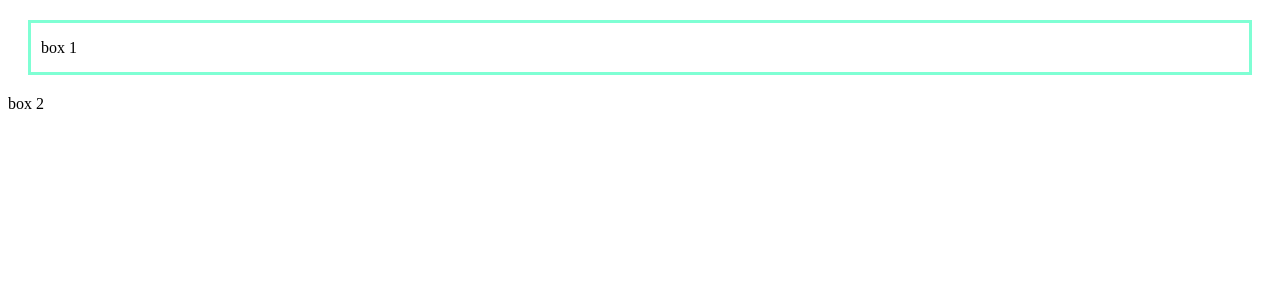
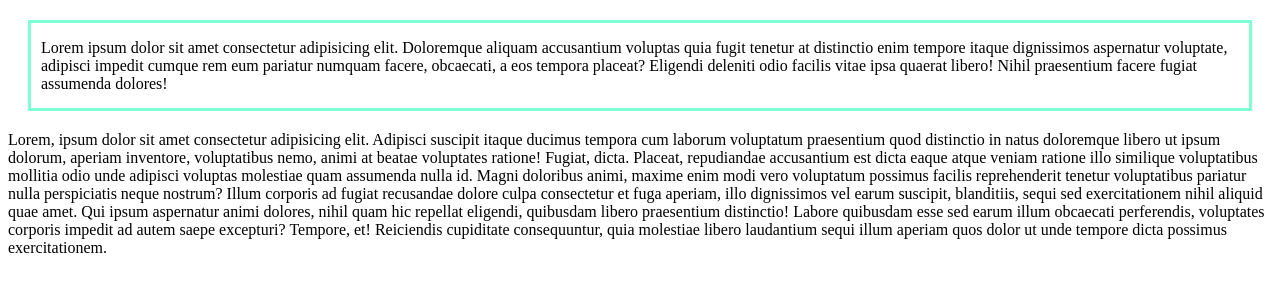
Before and after one commit to lizzizarandia/display-html, a plain HTML site: page box.html in a window 1280 px wide. Drawn offline with Linux system fonts and the light colour scheme.

Commit message:
box file updated

```diff
--- a/box.html
+++ b/box.html
@@ -7,8 +7,32 @@
     <link rel="stylesheet" href="./css/box.css" />
   </head>
   <body>
-    <div id="one">box 1</div>
-    <div id="two">box 2</div>
+    <div id="one">
+      Lorem ipsum dolor sit amet consectetur adipisicing elit. Doloremque
+      aliquam accusantium voluptas quia fugit tenetur at distinctio enim tempore
+      itaque dignissimos aspernatur voluptate, adipisci impedit cumque rem eum
+      pariatur numquam facere, obcaecati, a eos tempora placeat? Eligendi
+      deleniti odio facilis vitae ipsa quaerat libero! Nihil praesentium facere
+      fugiat assumenda dolores!
+    </div>
+    <div id="two">
+      Lorem, ipsum dolor sit amet consectetur adipisicing elit. Adipisci
+      suscipit itaque ducimus tempora cum laborum voluptatum praesentium quod
+      distinctio in natus doloremque libero ut ipsum dolorum, aperiam inventore,
+      voluptatibus nemo, animi at beatae voluptates ratione! Fugiat, dicta.
+      Placeat, repudiandae accusantium est dicta eaque atque veniam ratione illo
+      similique voluptatibus mollitia odio unde adipisci voluptas molestiae quam
+      assumenda nulla id. Magni doloribus animi, maxime enim modi vero
+      voluptatum possimus facilis reprehenderit tenetur voluptatibus pariatur
+      nulla perspiciatis neque nostrum? Illum corporis ad fugiat recusandae
+      dolore culpa consectetur et fuga aperiam, illo dignissimos vel earum
+      suscipit, blanditiis, sequi sed exercitationem nihil aliquid quae amet.
+      Qui ipsum aspernatur animi dolores, nihil quam hic repellat eligendi,
+      quibusdam libero praesentium distinctio! Labore quibusdam esse sed earum
+      illum obcaecati perferendis, voluptates corporis impedit ad autem saepe
+      excepturi? Tempore, et! Reiciendis cupiditate consequuntur, quia molestiae
+      libero laudantium sequi illum aperiam quos dolor ut unde tempore dicta
+      possimus exercitationem.
+    </div>
   </body>
-
 </html>
```
